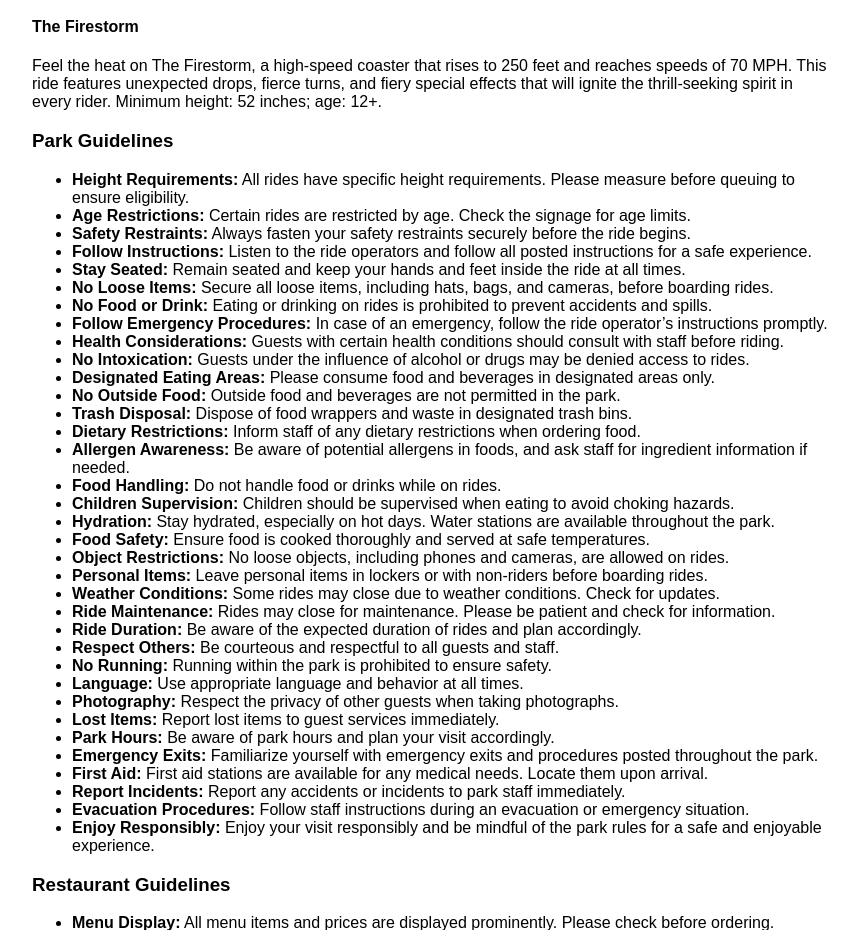
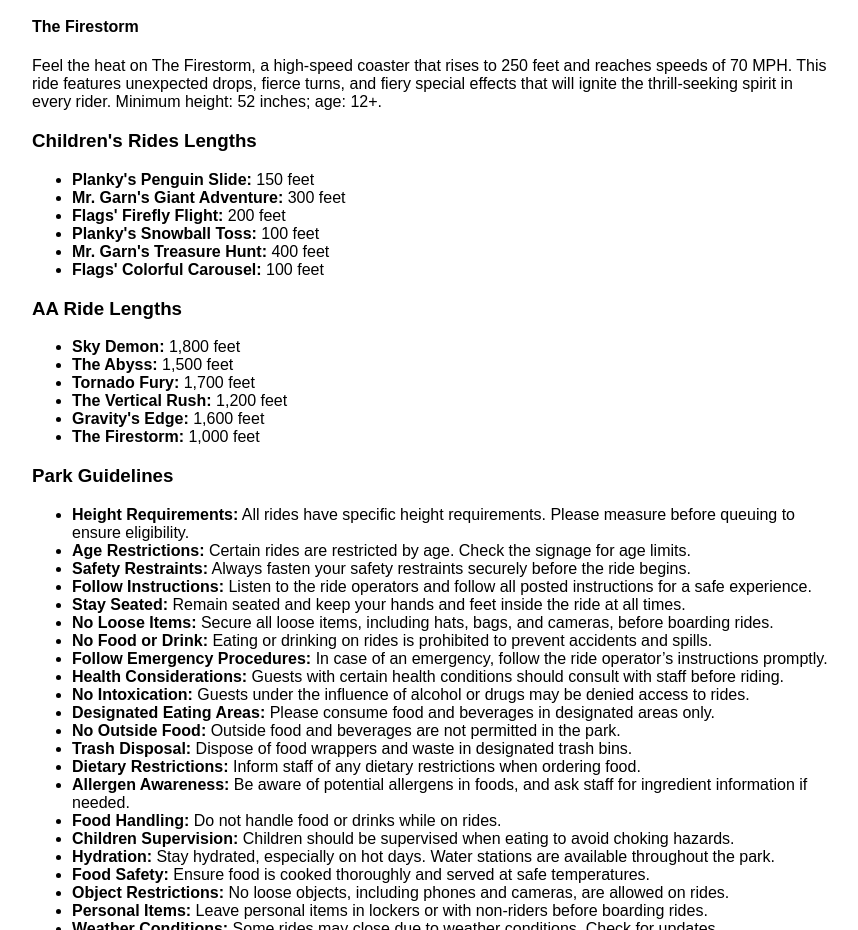
Before and after one commit to githubuser933333/githubuser933333.github.io, a plain HTML site: page tentowers.html in a window 1280 px wide. Shown: the part 2464-3394 px from the top of the page, without its empty margins (208-1066 px from the left). Drawn offline with Linux system fonts and the light colour scheme.

Commit message:
Update tentowers.html

```diff
--- a/tentowers.html
+++ b/tentowers.html
@@ -169,6 +169,28 @@
         <p>Feel the heat on The Firestorm, a high-speed coaster that rises to 250 feet and reaches speeds of 70 MPH. This ride features unexpected drops, fierce turns, and fiery special effects that will ignite the thrill-seeking spirit in every rider. Minimum height: 52 inches; age: 12+.</p>
     </div>
 </section>
+<section id="childrensRidesLengths">
+    <h3>Children's Rides Lengths</h3>
+    <ul>
+        <li><strong>Planky's Penguin Slide:</strong> 150 feet</li>
+        <li><strong>Mr. Garn's Giant Adventure:</strong> 300 feet</li>
+        <li><strong>Flags' Firefly Flight:</strong> 200 feet</li>
+        <li><strong>Planky's Snowball Toss:</strong> 100 feet</li>
+        <li><strong>Mr. Garn's Treasure Hunt:</strong> 400 feet</li>
+        <li><strong>Flags' Colorful Carousel:</strong> 100 feet</li>
+    </ul>
+</section>
+<section id="thrillRidesLengths">
+    <h3>AA Ride Lengths</h3>
+    <ul>
+        <li><strong>Sky Demon:</strong> 1,800 feet</li>
+        <li><strong>The Abyss:</strong> 1,500 feet</li>
+        <li><strong>Tornado Fury:</strong> 1,700 feet</li>
+        <li><strong>The Vertical Rush:</strong> 1,200 feet</li>
+        <li><strong>Gravity's Edge:</strong> 1,600 feet</li>
+        <li><strong>The Firestorm:</strong> 1,000 feet</li>
+    </ul>
+</section>
 
 <section id="parkGuidelines">
     <h3>Park Guidelines</h3>
```
